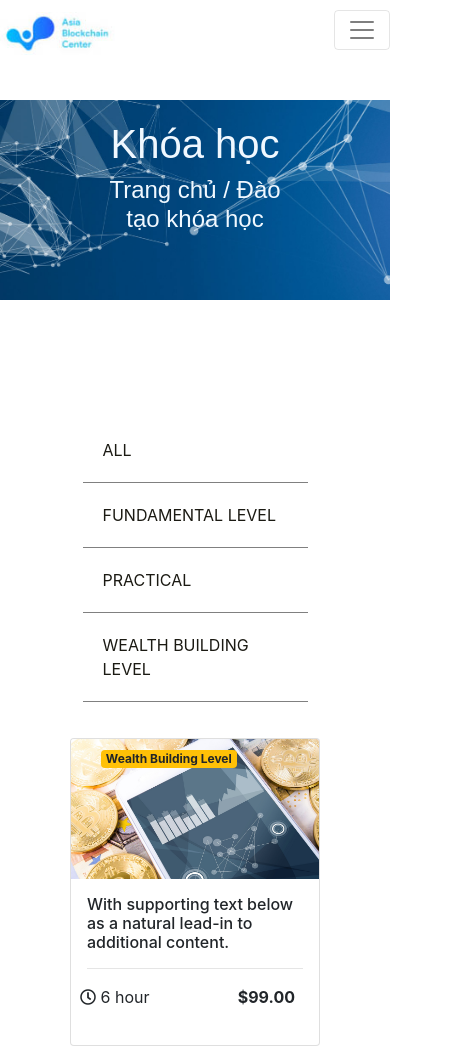
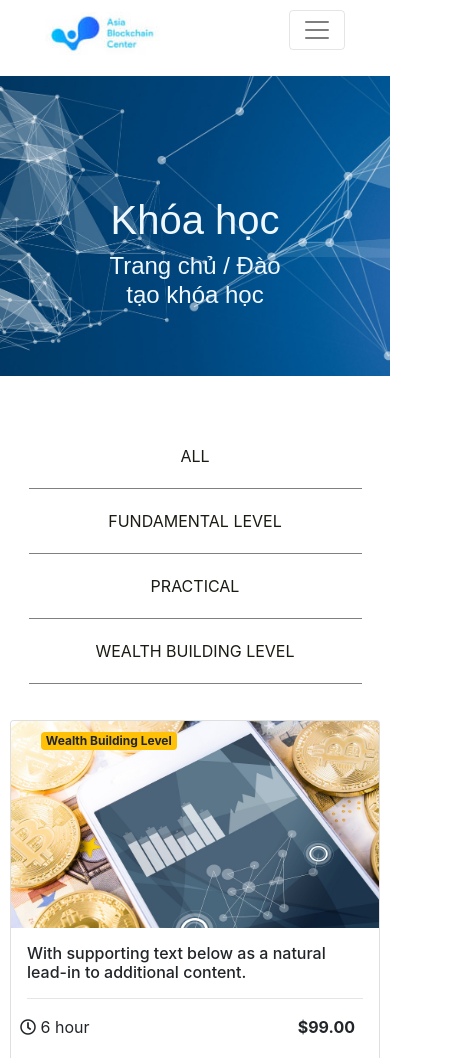
Before and after one commit to tanls86/tanls.github.io, a plain HTML site: page index.html in a window 390 px wide. Shown: the top 1058 px of the page, 450 px wide, since content can reach past the window. Drawn offline with nearby package versions, Linux system fonts and the light colour scheme.

Commit message:
edit res

```diff
--- a/css/style.css
+++ b/css/style.css
@@ -1,7 +1,7 @@
 html,
 body {
     max-width: 100%;
-    overflow-x: hidden;
+    /* overflow-x: hidden; */
 }
 
 .nav-container {
@@ -22,6 +22,11 @@ body {
 a:active {
     color: yellow;
 }
+
+
+/* .wraper {
+    width: 1598px;
+} */
 
 .header {
     height: 500px;
@@ -86,7 +91,8 @@ img:hover {
 }
 
 .couse_wrap {
-    margin: 0 auto;
+    width: 100%;
+    /* margin: 0 auto; */
     padding: 0 105px;
 }
 
@@ -290,7 +296,7 @@ footer {
     }
 }
 
-@media screen and (max-width: 865px) {
+@media screen and (max-width: 768px) {
     .header-banner {
         width: 100%;
     }
@@ -319,7 +325,7 @@ footer {
         font-weight: 400;
     }
     iframe {
-        width: 200px;
+        width: 350px;
     }
     .header {
         height: 300px;
@@ -334,6 +340,9 @@ footer {
     .couse_wrap {
         padding: 0 70px;
     }
+    .text-f {
+        font-size: 19px;
+    }
 }
 
 @media screen and (max-width: 600px) {
@@ -346,5 +355,16 @@ footer {
     }
     .nav-couse {
         display: block;
+        text-align: center;
+        margin-top: 0;
+    }
+    .couse_wrap {
+        width: 100%;
+        padding: 0 10px;
+    }
+    .nav-fixed {
+        height: 76px;
+        position: relative;
+        padding: 0 45px;
     }
 }
--- a/index.html
+++ b/index.html
@@ -17,7 +17,7 @@
 </head>
 
 <body>
-    <div class="wraper">
+    <div class="wraper w-100">
         <div class="nav-fixed">
             <nav class="navbar navbar-expand-lg navbar-light bg-gray container nav-container">
                 <a class="navbar-brand" href="#"><img src="img/Layer 1.jpg" height="50px" alt=""></a>
@@ -342,7 +342,7 @@
 
         <div class="stock">
             <h2 class="text-center"> Stock Market Tips & Tricks</h2>
-            <div class="row p-5">
+            <div class="row p-3">
                 <div class="col-sm-6">
 
                     <!-- <embed style="width:100%;" src="https://youtube.com/embed/UxM5UgpXYM4" type=""> -->
@@ -358,7 +358,7 @@
                     <h4 class="mt-3">Crypto Trading Trick to Earn Even More!</h4>
                 </div>
             </div>
-            <div class="row p-5">
+            <div class="row p-3">
                 <div class="col-sm-3">
 
                     <img src="img/Layer5.jpg" class="card-img-top" width="100%">
```
